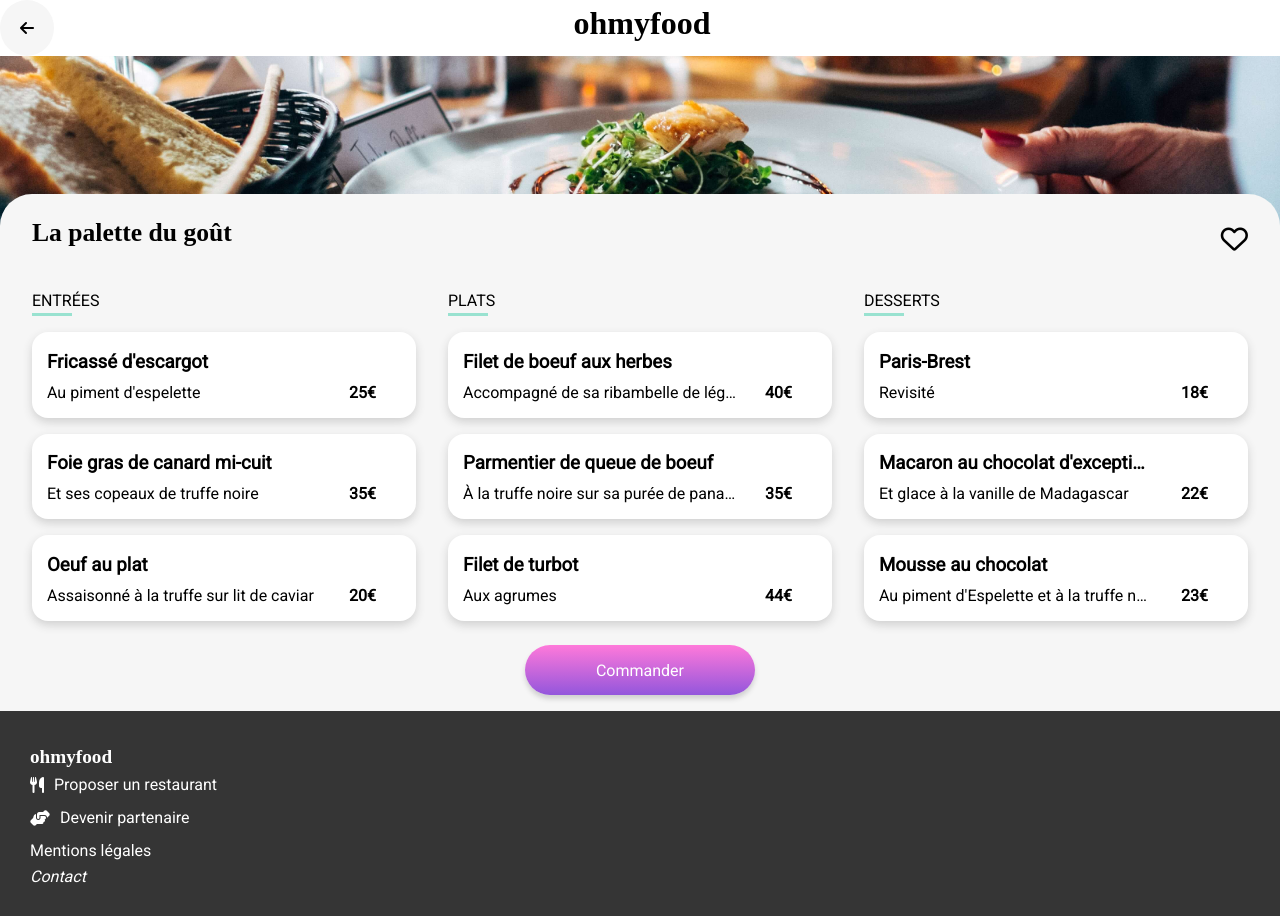
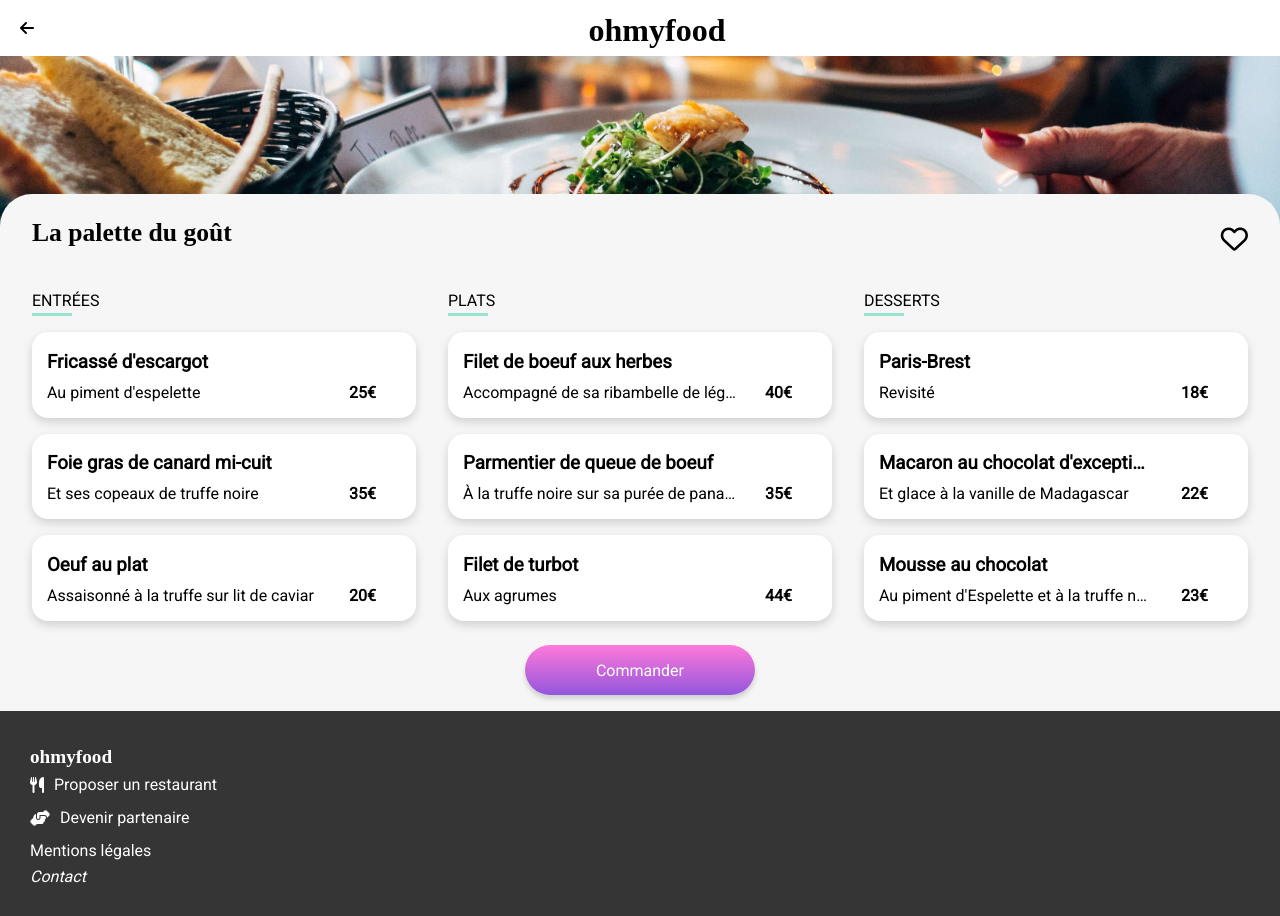
Before and after one commit to MaceoBasse/ohmyfood, a website: page lapalettedugout.html in a window 1280 px wide. Drawn offline with Linux system fonts and the light colour scheme; a web font is replaced by a local one.

Commit message:
Add files via upload

```diff
--- a/lapalettedugout.html
+++ b/lapalettedugout.html
@@ -14,7 +14,8 @@
   <body>
     <header class="header_menu">
       <a href="index.html"> <i class="fas fa-arrow-left"></i> </a>
-      <h1 class="header__logo">ohmyfood</h1>
+      <div class="logo_ohmyfood_menu">
+        <h1 class="header__logo">ohmyfood</h1>
       </div>
     </header>
     <section class="img_restaurants">
```
